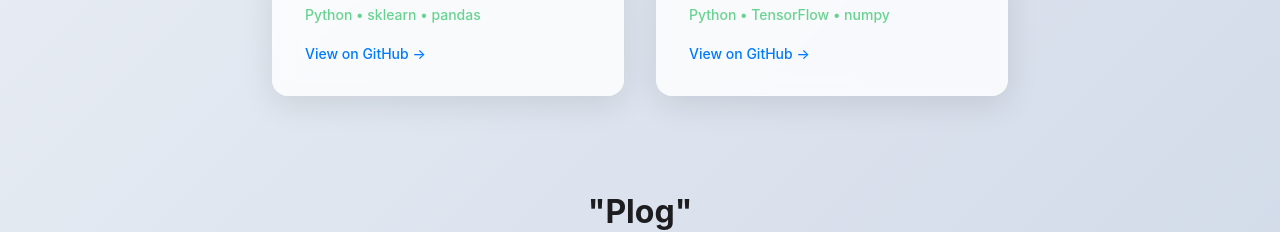
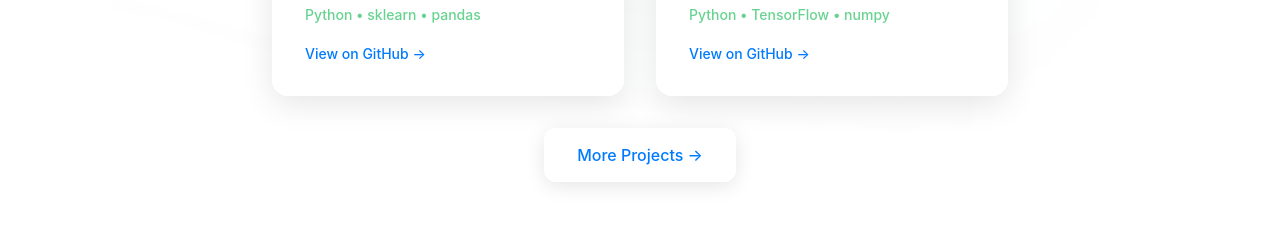
Before and after one commit to axelfhagen/first-website, a React (Vite) app: page / in a window 1280 px wide. Shown: the part 1160-1392 px from the top of the page. Built offline with nearby package versions, Linux system fonts and the light colour scheme.

Commit message:
added subtle gradient in background

```diff
--- a/src/App.css
+++ b/src/App.css
@@ -15,6 +15,12 @@
   --border-glass: rgba(255, 255, 255, 0.2);
   --shadow-light: rgba(0, 0, 0, 0.1);
   --shadow-heavy: rgba(0, 0, 0, 0.15);
+
+  /* Background gradient colors */
+  --gradient-1: rgba(139, 69, 19, 0.03);
+  --gradient-2: rgba(0, 122, 255, 0.04);
+  --gradient-3: rgba(255, 99, 71, 0.02);
+  --gradient-4: rgba(50, 205, 50, 0.03);
 }
 
 .App.dark {
@@ -34,6 +40,12 @@
   --border-glass: rgba(255, 255, 255, 0.1);
   --shadow-light: rgba(0, 0, 0, 0.3);
   --shadow-heavy: rgba(0, 0, 0, 0.4);
+
+  /* Dark mode gradient colors */
+  --gradient-1: rgba(139, 69, 19, 0.08);
+  --gradient-2: rgba(0, 122, 255, 0.1);
+  --gradient-3: rgba(255, 99, 71, 0.06);
+  --gradient-4: rgba(50, 205, 50, 0.08);
 }
 
 * {
@@ -48,9 +60,57 @@ html {
 
 .App {
   min-height: 100vh;
+  position: relative;
+  font-family: -apple-system, BlinkMacSystemFont, 'Segoe UI', 'Roboto', sans-serif;
+  transition: all 0.3s ease;
+  overflow-x: hidden;
+}
+
+.App::before {
+  content: '';
+  position: fixed;
+  top: 0;
+  left: 0;
+  right: 0;
+  bottom: 0;
+  z-index: -1;
   background: var(--bg-primary);
-  font-family: -apple-system, BlinkMacSystemFont, 'Segoe UI', 'Roboto', sans-serif;
-  transition: background 0.3s ease;
+}
+
+.App::after {
+  content: '';
+  position: fixed;
+  top: 0;
+  left: 0;
+  right: 0;
+  bottom: 0;
+  z-index: -1;
+  background:
+    radial-gradient(circle at 20% 80%, var(--gradient-1) 0%, transparent 50%),
+    radial-gradient(circle at 80% 20%, var(--gradient-2) 0%, transparent 50%),
+    radial-gradient(circle at 40% 40%, var(--gradient-3) 0%, transparent 50%),
+    radial-gradient(circle at 90% 70%, var(--gradient-4) 0%, transparent 50%);
+  filter: blur(100px);
+  animation: gradientShift 20s ease-in-out infinite;
+}
+
+@keyframes gradientShift {
+  0%, 100% {
+    opacity: 0.8;
+    transform: scale(1) rotate(0deg);
+  }
+  25% {
+    opacity: 1;
+    transform: scale(1.1) rotate(90deg);
+  }
+  50% {
+    opacity: 0.9;
+    transform: scale(0.9) rotate(180deg);
+  }
+  75% {
+    opacity: 1;
+    transform: scale(1.05) rotate(270deg);
+  }
 }
 
 .main-content {
@@ -375,6 +435,33 @@ html {
 
 .project-link:hover {
   color: #0056D6;
+}
+
+.more-projects {
+  display: flex;
+  justify-content: center;
+  margin-top: 2rem;
+}
+
+.more-projects-button {
+  background: var(--bg-glass);
+  backdrop-filter: blur(10px);
+  border: 1px solid var(--border-glass);
+  border-radius: 12px;
+  padding: 1rem 2rem;
+  color: var(--text-accent);
+  text-decoration: none;
+  font-weight: 500;
+  font-size: 1rem;
+  transition: all 0.3s ease;
+  box-shadow: 0 4px 20px var(--shadow-light);
+}
+
+.more-projects-button:hover {
+  transform: translateY(-2px);
+  box-shadow: 0 8px 30px var(--shadow-heavy);
+  color: var(--secondary-color);
+  background: rgba(var(--primary-color-rgb), 0.1);
 }
 
 /* Photography Section */
--- a/src/App.jsx
+++ b/src/App.jsx
@@ -154,6 +154,13 @@ function App() {
               <a href="https://github.com/axelfhagen/LSTM-timeseries-forecasting" className="project-link">{t('projects.website.link')}</a>
             </div>
           </div>
+
+          {/* More Projects Button */}
+          <div className="more-projects">
+            <a href="https://github.com/axelfhagen" className="more-projects-button" target="_blank" rel="noopener noreferrer">
+              {t('projects.more')}
+            </a>
+          </div>
         </section>
 
         {/* Photography Section */}
--- a/src/translations/translations.js
+++ b/src/translations/translations.js
@@ -44,7 +44,8 @@ export const translations = {
         title: '📈 LSTM Timeseries',
         description: 'Predicting future values with Deep Learning.',
         tech: 'Python • TensorFlow • numpy'
-      }
+      },
+      more: 'More Projects →'
     },
 
     // Photography Section
@@ -128,7 +129,8 @@ export const translations = {
         title: '📈 LSTM Tidsserier',
         description: 'Predikering av fremtidige verdier med Deep Learning.',
         tech: 'Python • TensorFlow • numpy'
-      }
+      },
+      more: 'Flere Prosjekter →'
     },
 
     // Photography Section
```
